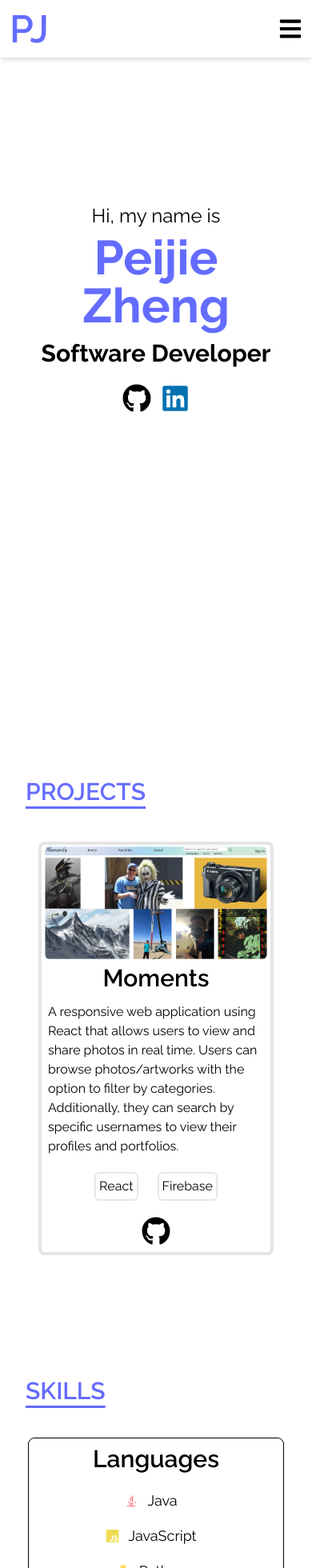
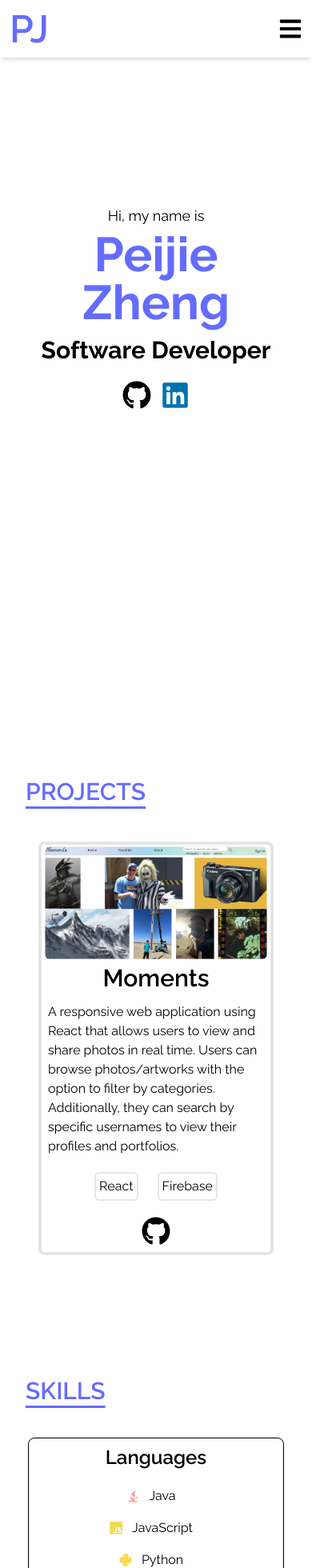
Before and after one commit to peijie36/peijie36.github.io, a React (Vite) app: page / in a window 390 px wide. Shown: the top 1960 px of the page at 80% size. Built offline with nearby package versions, Linux system fonts and the light colour scheme.

Commit message:
Update style

```diff
--- a/src/components/Home/Home.jsx
+++ b/src/components/Home/Home.jsx
@@ -5,7 +5,7 @@ const Home = () => {
         <div name="home" className="w-full h-screen bg-white">
             {/* Container */}
             <div className="max-w-[1000px] m-auto sm:px-12 flex flex-col items-center justify-center h-5/6">
-                <p className="text-[1.5rem]">Hi, my name is</p>
+                <p className="text-lg sm:text-[1.5rem]">Hi, my name is</p>
                 <h1 className="text-6xl md:text-[7rem] font-bold text-[#646cff] pt-1 pb-2">
                     Peijie Zheng
                 </h1>
--- a/src/components/Navbar/Navbar.css
+++ b/src/components/Navbar/Navbar.css
@@ -4,7 +4,7 @@
 
 @layer components {
     .nav-item {
-        @apply capitalize text-gray-600 font-semibold cursor-pointer hover:text-[#646cff] hover:scale-105 transition-transform duration-150;
+        @apply capitalize text-[1.05rem] text-gray-600 font-semibold cursor-pointer hover:text-[#646cff] hover:scale-105 transition-transform duration-150;
     }
     .resume-btn {
         @apply capitalize text-gray-600 font-semibold hover:text-[#646cff] hover:scale-105 cursor-pointer transition-all duration-150
--- a/src/components/Skills/Skills.css
+++ b/src/components/Skills/Skills.css
@@ -8,10 +8,18 @@
   }
 
   .container-header {
-    @apply text-3xl font-semibold pt-2 pb-3
+    @apply text-2xl sm:text-3xl font-semibold pt-2 pb-3
   }
 
   .list-item {
     @apply py-2 hover:scale-125 hover:font-medium duration-200
   }
+
+  .item {
+    @apply flex justify-center items-center
+  }
+
+  .item-text {
+    @apply text-[1rem] sm:text-lg px-3
+  }
 }
--- a/src/components/Skills/Skills.jsx
+++ b/src/components/Skills/Skills.jsx
@@ -14,9 +14,9 @@ const Skills = () => {
                     <ul className="flex flex-col mb-7 list-outside">
                         {languages.map((language) => (
                             <li key={uniqid()} className="list-item">
-                                <div className="flex justify-center items-center">
+                                <div className="item">
                                     {language.icon}
-                                    <span className="text-lg px-3">
+                                    <span className="item-text">
                                         {language.name}
                                     </span>
                                 </div>
@@ -29,9 +29,9 @@ const Skills = () => {
                     <ul className="mb-7">
                         {webDev.map((tool) => (
                             <li key={uniqid()} className="list-item">
-                                <div className="flex justify-center items-center">
+                                <div className="item">
                                     {tool.icon}
-                                    <span className="text-lg px-3">
+                                    <span className="item-text">
                                         {tool.name}
                                     </span>
                                 </div>
@@ -44,9 +44,9 @@ const Skills = () => {
                     <ul className="mb-7">
                         {techTools.map((tool) => (
                             <li key={uniqid()} className="list-item">
-                                <div className="flex justify-center items-center">
+                                <div className="item">
                                     {tool.icon}
-                                    <span className="text-lg px-3">
+                                    <span className="text-[1rem] sm:text-lg px-3">
                                         {tool.name}
                                     </span>
                                 </div>
```
